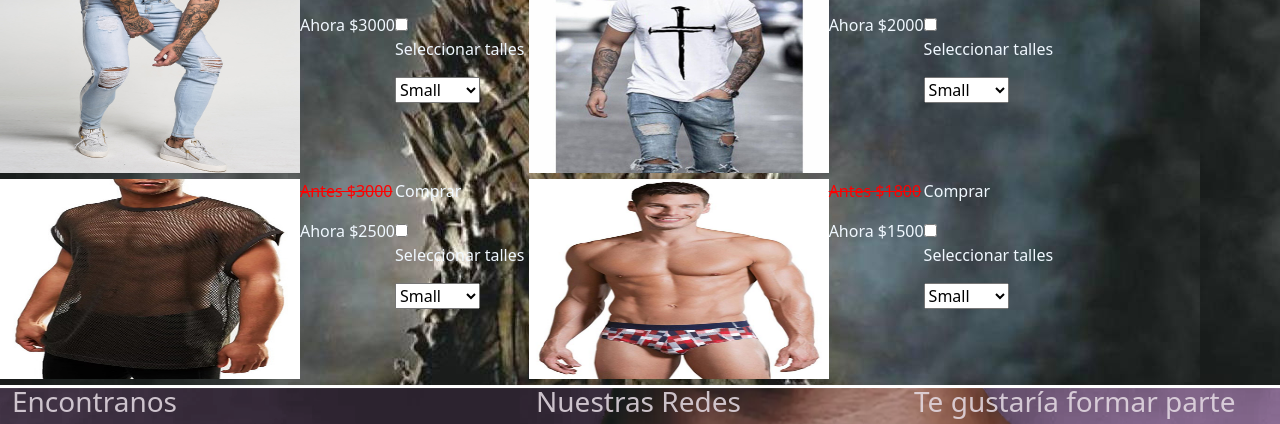
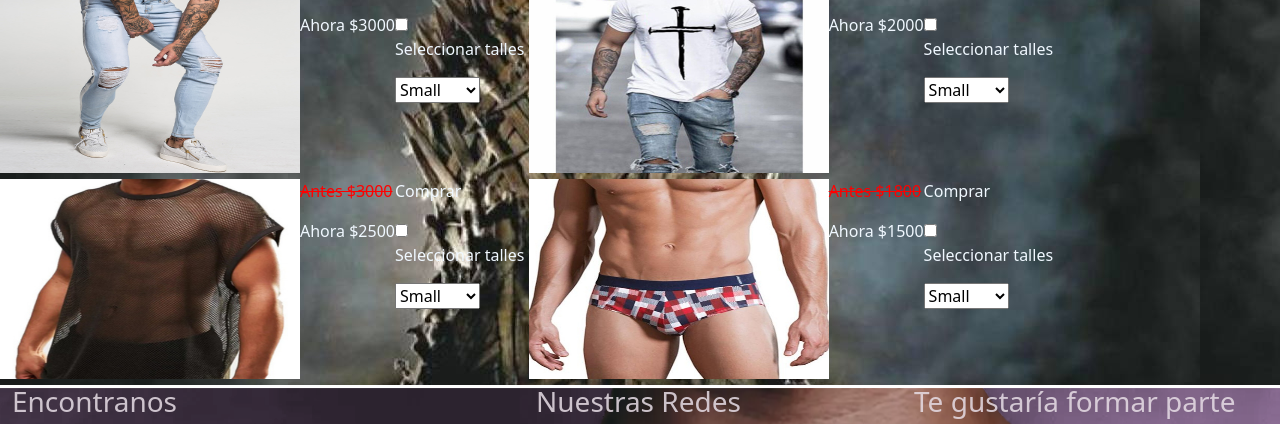
Before and after one commit to Lunerbutti/entregafinalHeredero, a website: page pages/hotdeals.html in a window 1280 px wide. Shown: the part 434-858 px from the top of the page. Drawn offline with nearby package versions, Linux system fonts and the light colour scheme; grey boxes are pictures that could not be loaded.

Commit message:
cambio en img de prod ajuste pixeles

```diff
--- a/pages/hotdeals.html
+++ b/pages/hotdeals.html
@@ -106,7 +106,7 @@
             </form>
         </div>
         <div class="productos">
-            <img src="../imagenes/hotdeals/imagen4.jpg" alt="Producto remera de red">
+            <img src="../imagenes/hotdeals/imagen4ajust.jpg" alt="Producto remera de red">
             <div class="precios">
                 <p class="precioAntes">Antes $3000</p>
                 <p>Ahora $2500</p>
@@ -128,7 +128,7 @@
             </form>
         </div>
         <div class="productos">
-            <img src="../imagenes/hotdeals/imagen1.jpg" alt="Slip">
+            <img src="../imagenes/hotdeals/imagen1ajust.jpg" alt="Slip">
             <div class="precios">
                 <p class="precioAntes">Antes $1800</p>
                 <p>Ahora $1500</p>
```
Also changed, not shown: index.html (+0 -2 lines), imagenes/hotdeals/imagen1.jpg (deleted), imagenes/hotdeals/imagen1ajust.jpg (added), imagenes/hotdeals/imagen4.jpg (deleted), imagenes/hotdeals/imagen4ajust.jpg (added).
